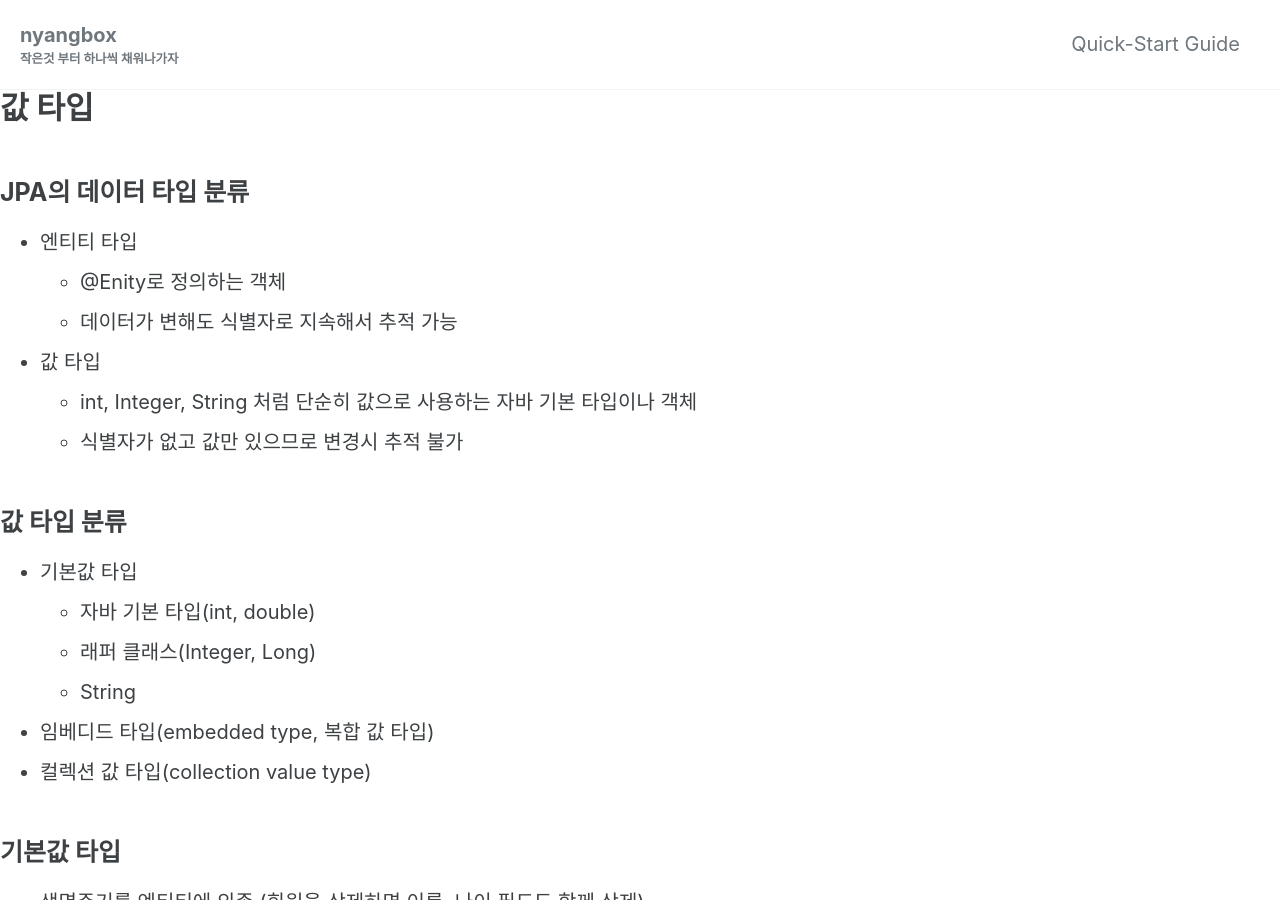
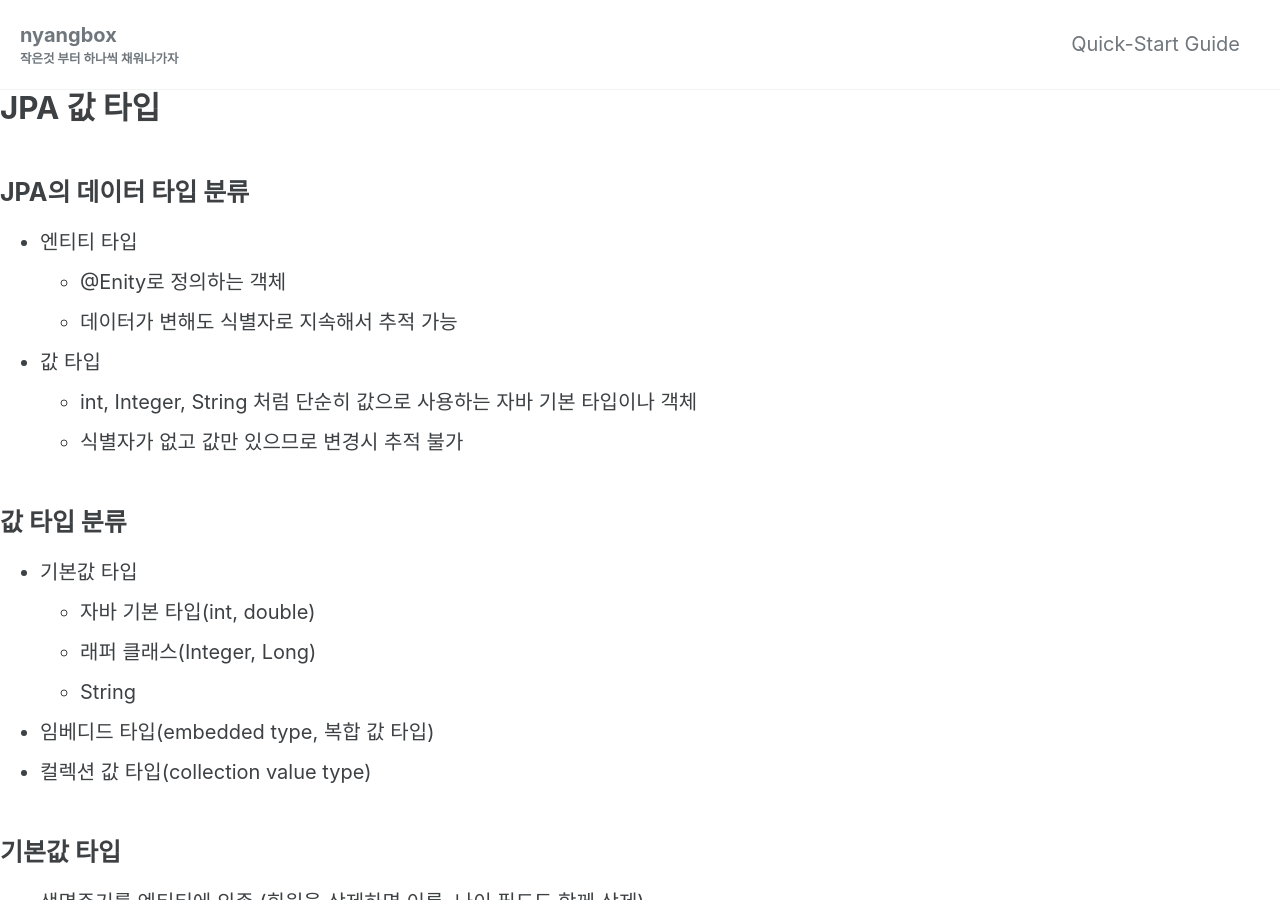
Before and after one commit to maenguin/maenguin.github.io, a Jekyll site: the page built from private/jpa-value-type.md, in a window 1280 px wide and 900 px high. Built offline with Jekyll 4.4.1, drawn with Linux system fonts in a browser that asks for light colours; cached includes are drawn as plain includes; our own code applies the rules of GitHub Pages for plain Markdown files.

Commit message:
Update and rename 2021-01-15-jpa-value-type.md to jpa-value-type.md

```diff
--- a/private/2021-01-15-jpa-value-type.md
+++ b/private/jpa-value-type.md
@@ -1,4 +1,4 @@
-# 값 타입
+# JPA 값 타입
 
 ## JPA의 데이터 타입 분류
 * 엔티티 타입
```
